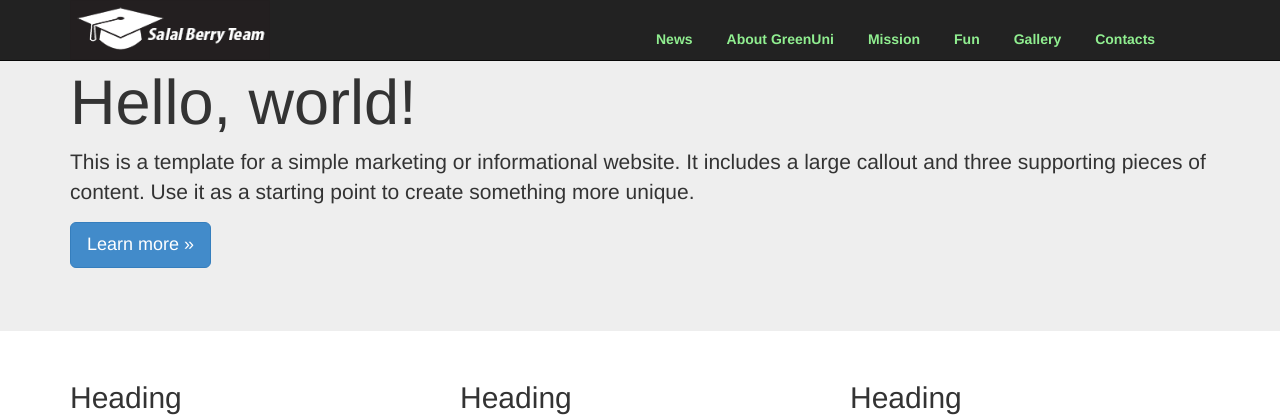
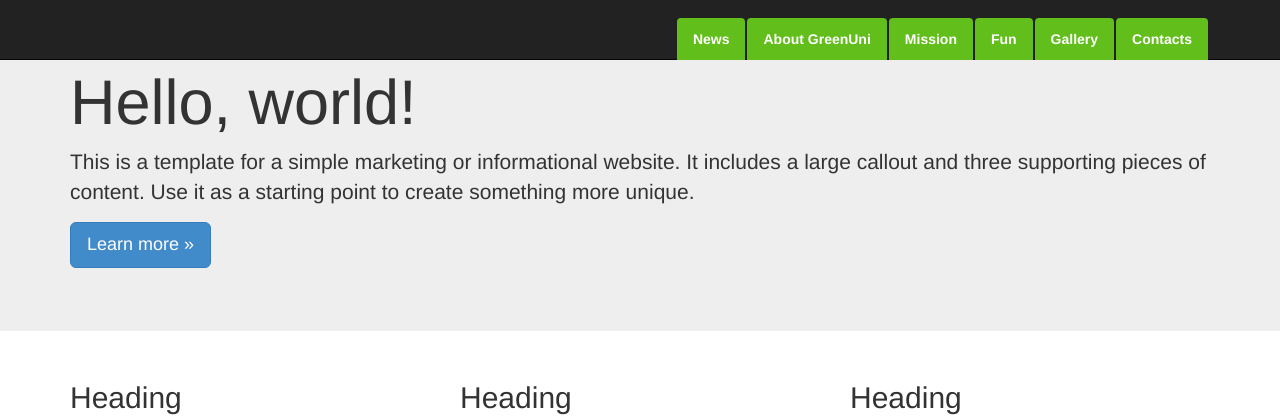
Before and after one commit to ivzb/Team-Salal-Berry, a PHP site: page / in a window 1280 px wide. Shown: the top 420 px of the page. Run offline with PHP 8.4, Linux system fonts and the light colour scheme; some libraries are stand-ins or nearby versions.

Commit message:
no message

```diff
--- a/html5-template/css/styles.css
+++ b/html5-template/css/styles.css
@@ -1,13 +1,31 @@
-img {max-width: 100%}
-div#main-nav{width: 50%;float: right;margin-top: 18px;}
-
-a {
-color: lightgreen;
-text-decoration: none;
-font-weight: bold
+img {
+	max-width: 100%;
 }
 
+header {
+	background-color: #62BE1B;
+	/*border: 1px solid red;*/
+}
 
+div#main-nav{
+/*width: 550px;*/
+float: right;
+margin-top: 18px;
+}
+
+div#main-nav a{
+color: #FFFFFF;   /*в aptana lightgreen го дава като невалиден цвят според w3.org*/
+background-color: #62BE1B;
+text-decoration: none;
+font-weight: bold;
+}
+
+div#main-nav a:hover{
+color: #000000;
+background-color: #FFFFFF;
+text-decoration: none;
+font-weight: bold;
+}
 
 .nav-tabs {
 border-bottom: 0px solid #ddd;
--- a/html5-template/index.html
+++ b/html5-template/index.html
@@ -18,7 +18,7 @@
             <div class="navbar navbar-inverse navbar-fixed-top" role="navigation">
                <div class="container">
                   <div class="navbar-header">
-                     <a  href="/"> <img class="logo" src="images/logo.png" width="200" height="60" alt="Team Logo"> </a>
+                     <!-- <a  href="/"> <img class="logo" src="images/logo.png" width="200" height="60" alt="Team Logo"> </a> -->
 
 
                   </div>
```
